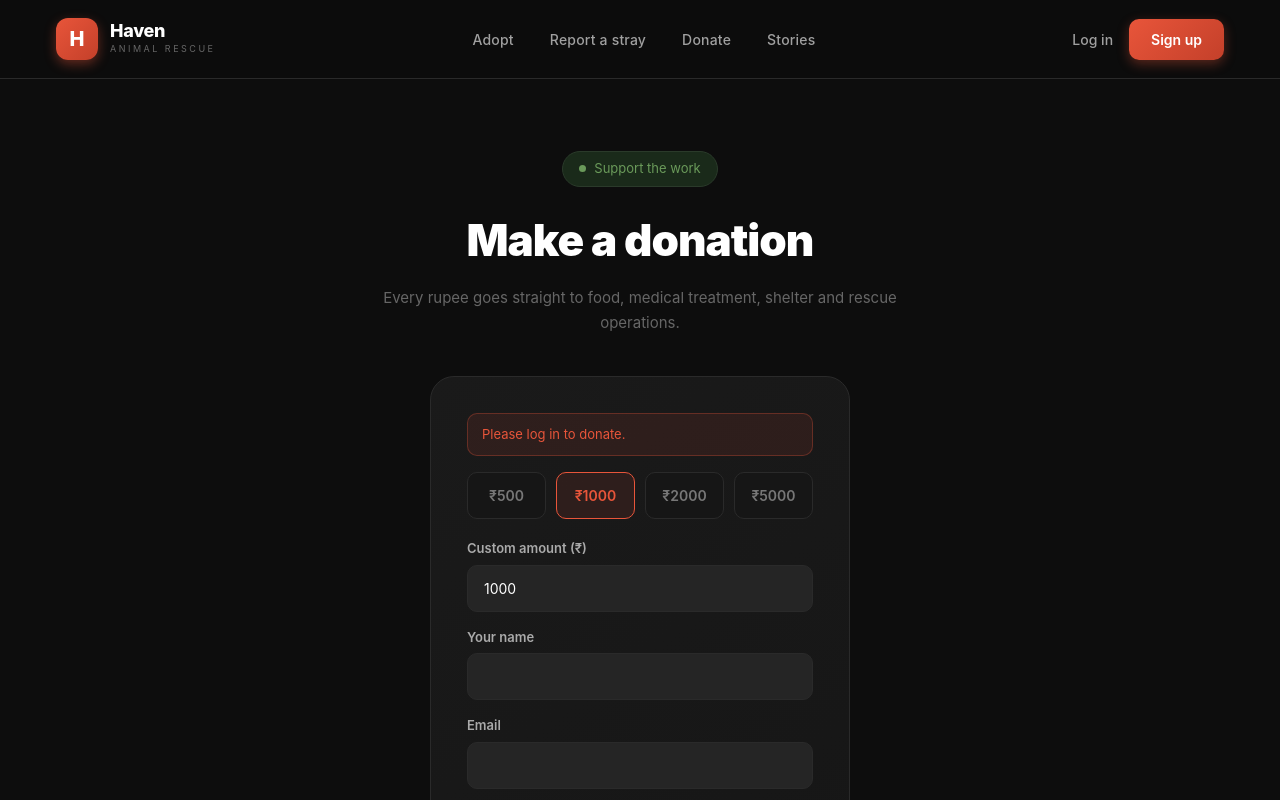
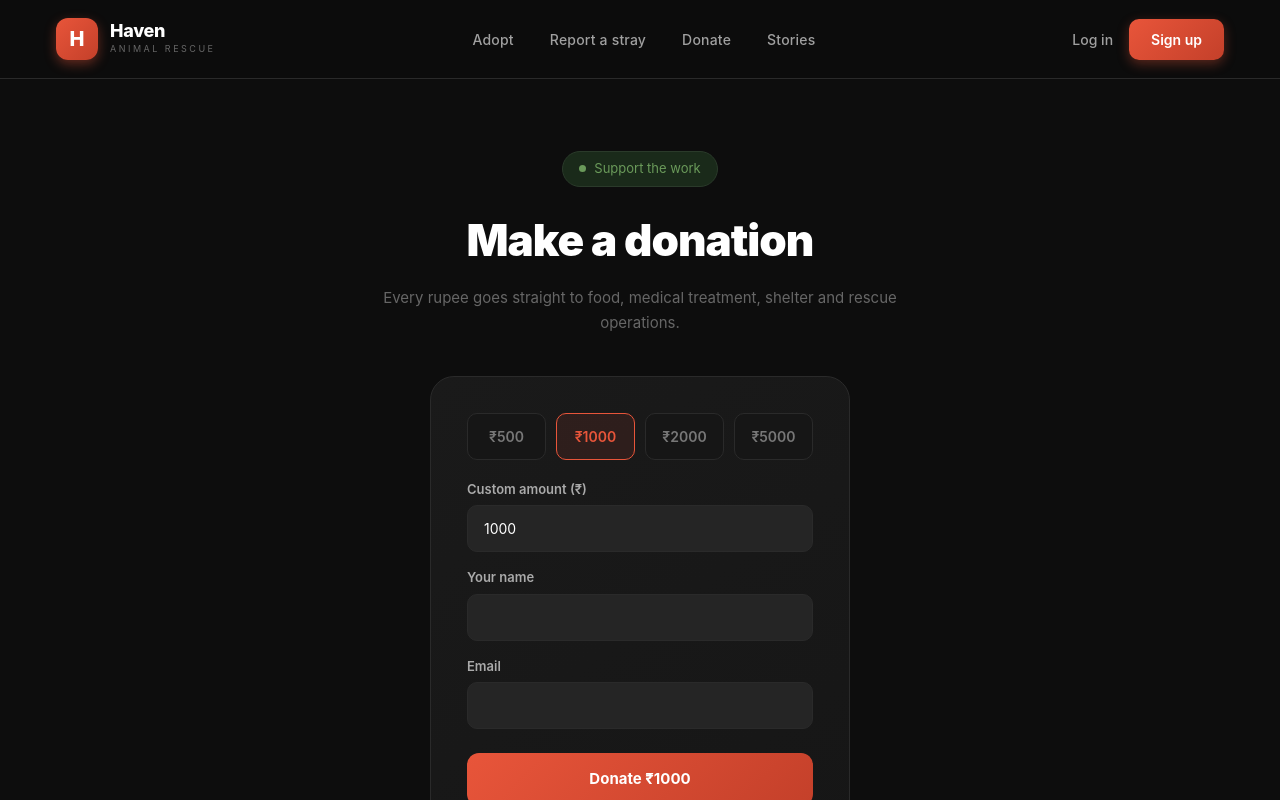
Before and after one commit to deepachaudharyoct10/Animal_Adoption_Website, a Next.js app in the folder pet_animals/: page /donate in a window 1280 px wide. Shown: the top 800 px of the page. Built offline with nearby package versions, Linux system fonts and the light colour scheme.

Commit message:
Added payment integration

```diff
--- a/pet_animals/app/api/adoptions/route.ts
+++ b/pet_animals/app/api/adoptions/route.ts
@@ -2,6 +2,9 @@ import { verifyToken } from "@/lib/auth";
 import { connectDB } from "@/lib/db";
 import { Animal } from "@/lib/models/Animal";
 import { AdoptionRequest } from "@/lib/models/AdoptionRequest";
+// Imported so Mongoose registers the User model before .populate("user", ...)
+// runs below — populate() needs the referenced model registered by name.
+import "@/lib/models/User";
 import { NextRequest, NextResponse } from "next/server";
 
 export async function POST(request: NextRequest) {
--- a/pet_animals/app/api/donations/route.ts
+++ b/pet_animals/app/api/donations/route.ts
@@ -1,6 +1,9 @@
 import { verifyToken } from "@/lib/auth";
 import { connectDB } from "@/lib/db";
 import { Donation } from "@/lib/models/Donation";
+// Imported so Mongoose registers the User model before .populate("donor", ...)
+// runs below — populate() needs the referenced model registered by name.
+import "@/lib/models/User";
 import { NextRequest, NextResponse } from "next/server";
 
 export async function GET(request: NextRequest) {
--- a/pet_animals/app/api/reports/route.ts
+++ b/pet_animals/app/api/reports/route.ts
@@ -2,6 +2,9 @@ import { verifyToken } from "@/lib/auth";
 import { connectDB } from "@/lib/db";
 import { uploadImage } from "@/lib/cloudinary";
 import { RescueReport } from "@/lib/models/RescueReport";
+// Imported so Mongoose registers the User model before .populate("reporter", ...)
+// runs below — populate() needs the referenced model registered by name.
+import "@/lib/models/User";
 import { NextRequest, NextResponse } from "next/server";
 
 export async function POST(request: NextRequest) {
--- a/pet_animals/app/donate/page.tsx
+++ b/pet_animals/app/donate/page.tsx
@@ -2,7 +2,6 @@
 
 import { Suspense, useEffect, useState } from "react";
 import { useRouter, useSearchParams } from "next/navigation";
-import Link from "next/link";
 import styles from "./page.module.css";
 import Navbar from "@/components/Navbar/Navbar";
 import Footer from "@/components/Footer/Footer";
@@ -125,12 +124,6 @@ function DonateForm() {
             <form onSubmit={handleDonate}>
               {error && <p className={styles.error}>{error}</p>}
 
-              {!isLoggedIn() && (
-                <p className={styles.error}>
-                  Please <Link href="/login">log in</Link> to donate.
-                </p>
-              )}
-
               <div className={styles.amounts}>
                 {presetAmounts.map((amt) => (
                   <button
--- a/pet_animals/lib/models/AdoptionRequest.ts
+++ b/pet_animals/lib/models/AdoptionRequest.ts
@@ -1,6 +1,4 @@
 import {Schema, model, models} from "mongoose";
-import { User } from "./User";
-import {Animal} from "./Animal";
 const AdoptionRequestSchema = new Schema({
 
     user:{
--- a/pet_animals/lib/models/Donation.ts
+++ b/pet_animals/lib/models/Donation.ts
@@ -1,5 +1,4 @@
 import {Schema, model, models} from "mongoose";
-import { User } from "./User";
 const DonationSchema = new Schema({
     donor:{
         type: Schema.Types.ObjectId,
--- a/pet_animals/lib/models/RescueReport.ts
+++ b/pet_animals/lib/models/RescueReport.ts
@@ -1,6 +1,4 @@
 import {Schema, model, models} from 'mongoose';
-import {User} from './User';
-import {Animal} from './Animal';
 const RescueReportSchema = new Schema({
     reporter:{
         type:Schema.Types.ObjectId,
```
